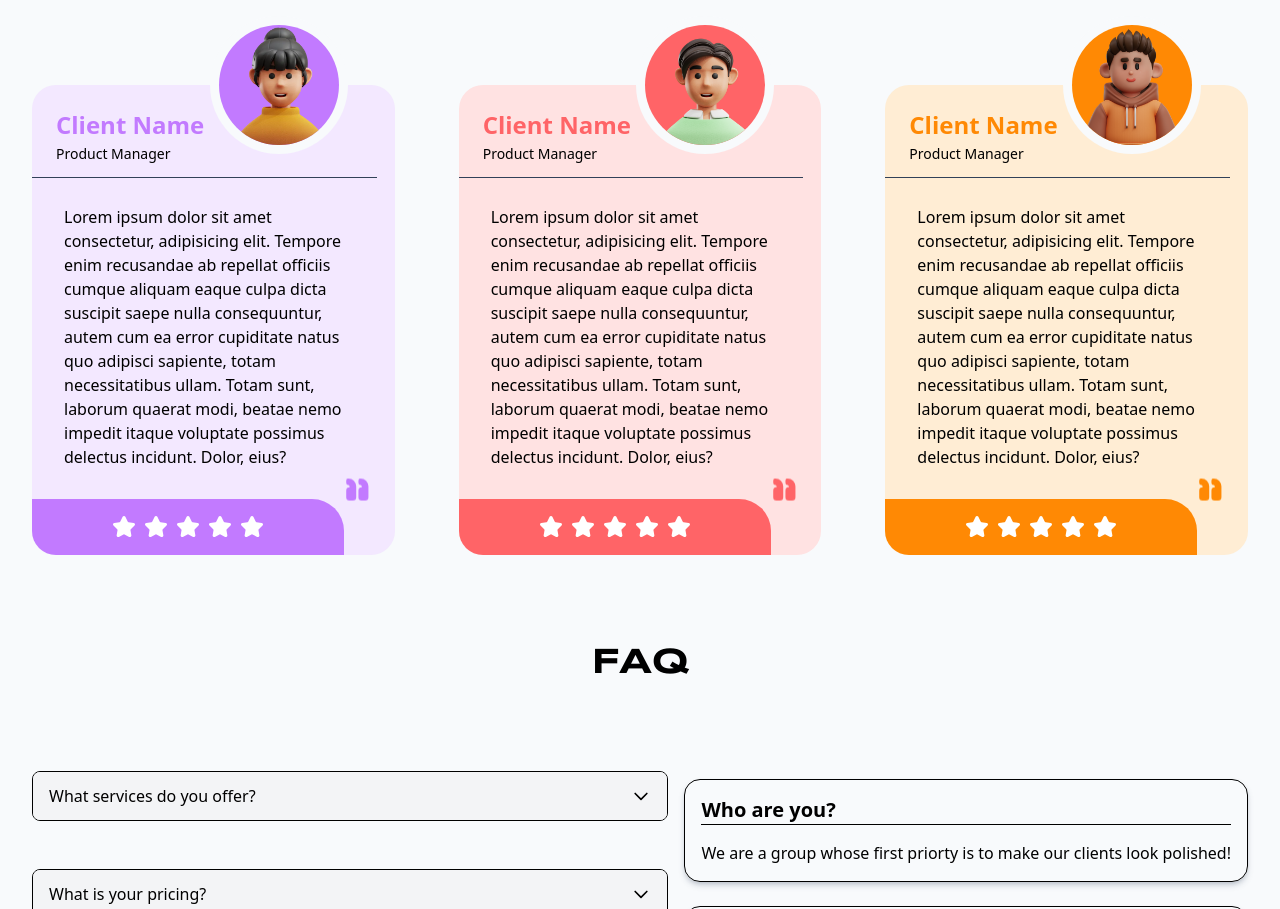
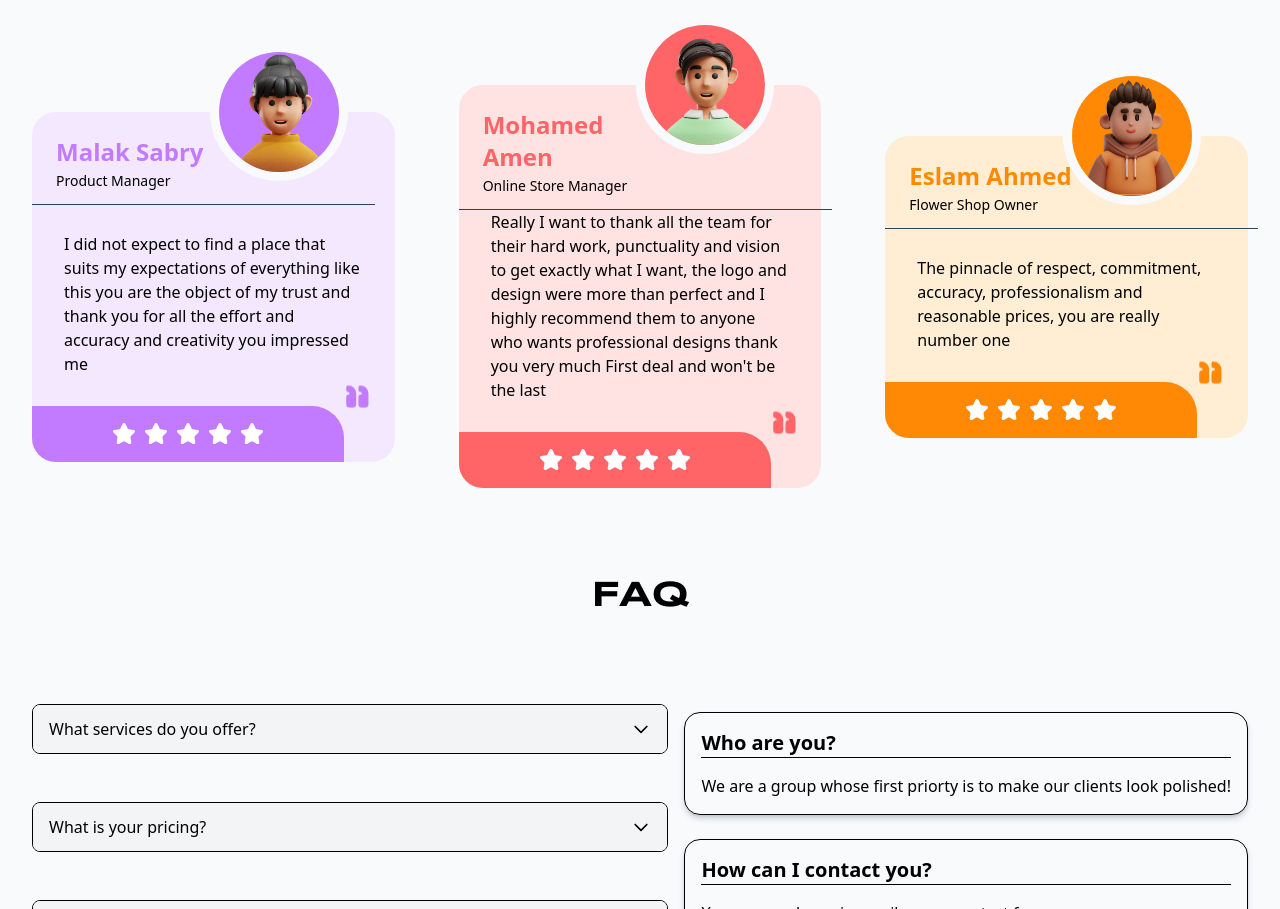
Before and after one commit to Malak-Sabry-104/fusion_agency, a plain HTML site: page index.html in a window 1280 px wide. Shown: the part 975-1884 px from the top of the page. Drawn offline with nearby package versions, Linux system fonts and the light colour scheme; a web font is replaced by a local one.

Commit message:
deploy: 1efd4a13e2feda92f143110830565286edc5e818

```diff
--- a/index.html
+++ b/index.html
@@ -104,7 +104,7 @@
       <div class="testimonial bg-purple-100 dark:bg-purple-700/20 rounded-3xl w-full flex flex-col items-start">
         <div class="top-part flex justify-between w-full">
           <div class="info pt-6">
-            <h6 class="text-2xl font-bold pl-6 text-purple-400">Client Name</h6>
+            <h6 class="text-2xl font-bold pl-6 text-purple-400">Malak Sabry</h6>
             <span class="text-sm pl-6">Product Manager</span>
             <div class="line h-0.25 w-[200%] bg-slate-700 mt-3"></div>
           </div>
@@ -112,10 +112,7 @@
             class="avatar w-30 h-30 bg-purple-400 dark:bg-purple-700/20 rounded-full -translate-y-15 ring-9 ring-slate-50 dark:ring-slate-900 mr-14">
         </div>
         <div class="text mx-8 mb-4">
-          Lorem ipsum dolor sit amet consectetur, adipisicing elit. Tempore enim recusandae ab repellat officiis cumque
-          aliquam eaque culpa dicta suscipit saepe nulla consequuntur, autem cum ea error cupiditate natus quo adipisci
-          sapiente, totam necessitatibus ullam. Totam sunt, laborum quaerat modi, beatae nemo impedit itaque voluptate
-          possimus delectus incidunt. Dolor, eius?
+          I did not expect to find a place that suits my expectations of everything like this you are the object of my trust and thank you for all the effort and accuracy and creativity you impressed me
         </div>
         <div class="t-bottom w-full flex justify-between items-end">
           <div class="rating bg-purple-400 px-20 py-4 rounded-bl-3xl rounded-tr-4xl">
@@ -165,18 +162,15 @@
       <div class="testimonial bg-red-100 dark:bg-red-700/20 rounded-3xl w-full flex flex-col items-start">
         <div class="top-part flex justify-between w-full">
           <div class="info pt-6">
-            <h6 class="text-2xl font-bold pl-6 text-red-400">Client Name</h6>
-            <span class="text-sm pl-6">Product Manager</span>
+            <h6 class="text-2xl font-bold pl-6 text-red-400">Mohamed Amen</h6>
+            <span class="text-sm pl-6">Online Store Manager</span>
             <div class="line h-0.25 w-[200%] bg-slate-700 mt-3"></div>
           </div>
           <img src="/fusion_agency/boy.png" alt=""
             class="avatar w-30 h-30 bg-red-400 dark:bg-red-700/20 rounded-full -translate-y-15 ring-9 ring-slate-50 dark:ring-slate-900 mr-14">
         </div>
         <div class="text mx-8 mb-4">
-          Lorem ipsum dolor sit amet consectetur, adipisicing elit. Tempore enim recusandae ab repellat officiis cumque
-          aliquam eaque culpa dicta suscipit saepe nulla consequuntur, autem cum ea error cupiditate natus quo adipisci
-          sapiente, totam necessitatibus ullam. Totam sunt, laborum quaerat modi, beatae nemo impedit itaque voluptate
-          possimus delectus incidunt. Dolor, eius?
+        Really I want to thank all the team for their hard work, punctuality and vision to get exactly what I want, the logo and design were more than perfect and I highly recommend them to anyone who wants professional designs thank you very much First deal and won't be the last
         </div>
         <div class="t-bottom w-full flex justify-between items-end">
           <div class="rating bg-red-400 px-20 py-4 rounded-bl-3xl rounded-tr-4xl">
@@ -226,18 +220,15 @@
       <div class="testimonial bg-orange-100 dark:bg-orange-700/20 rounded-3xl w-full flex flex-col items-start">
         <div class="top-part flex justify-between w-full">
           <div class="info pt-6">
-            <h6 class="text-2xl font-bold pl-6 text-orange-400">Client Name</h6>
-            <span class="text-sm pl-6">Product Manager</span>
+            <h6 class="text-2xl font-bold pl-6 text-orange-400">Eslam Ahmed</h6>
+            <span class="text-sm pl-6">Flower Shop Owner</span>
             <div class="line h-0.25 w-[200%] bg-slate-700 mt-3"></div>
           </div>
           <img src="boy-2.png" alt=""
             class="avatar w-30 h-30 bg-orange-400 dark:bg-orange-700/20 rounded-full -translate-y-15 ring-9 ring-slate-50 dark:ring-slate-900 mr-14">
         </div>
         <div class="text mx-8 mb-4">
-          Lorem ipsum dolor sit amet consectetur, adipisicing elit. Tempore enim recusandae ab repellat officiis cumque
-          aliquam eaque culpa dicta suscipit saepe nulla consequuntur, autem cum ea error cupiditate natus quo adipisci
-          sapiente, totam necessitatibus ullam. Totam sunt, laborum quaerat modi, beatae nemo impedit itaque voluptate
-          possimus delectus incidunt. Dolor, eius?
+        The pinnacle of respect, commitment, accuracy, professionalism and reasonable prices, you are really number one
         </div>
         <div class="t-bottom w-full flex justify-between items-end">
           <div class="rating bg-orange-400 px-20 py-4 rounded-bl-3xl rounded-tr-4xl">
```
